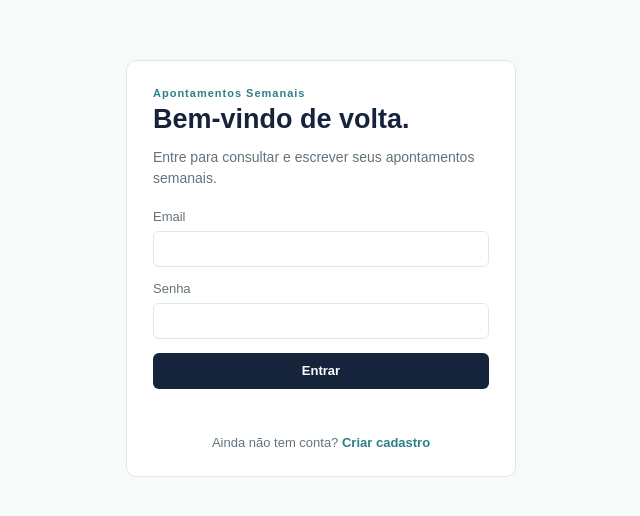
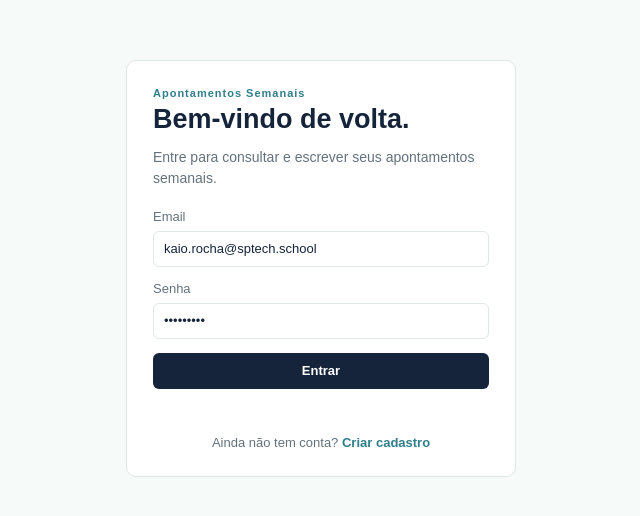
Before and after one commit to Kaio-rocha-sptech/LogWeek, a website: page public/login.html in a window 1280 px wide. Shown: the part 132-648 px from the top of the page, without its empty margins (319-959 px from the left). Drawn offline with Linux system fonts and the light colour scheme.

Commit message:
correção erros navegador

```diff
--- a/public/login.html
+++ b/public/login.html
@@ -16,12 +16,12 @@
       <form id="formLogin" class="formulario" onsubmit="entrar(this); return false;">
         <label>
           Email
-          <input id="email" name="email" type="email" autocomplete="email" required>
+          <input id="email" name="email" type="email" required value="kaio.rocha@sptech.school">
         </label>
 
         <label>
           Senha
-          <input id="senha" name="senha" type="password" autocomplete="current-password" required>
+          <input id="senha" name="senha" type="password" required value="senha123#">
         </label>
 
         <button class="primary-button" type="submit">Entrar</button>
```
